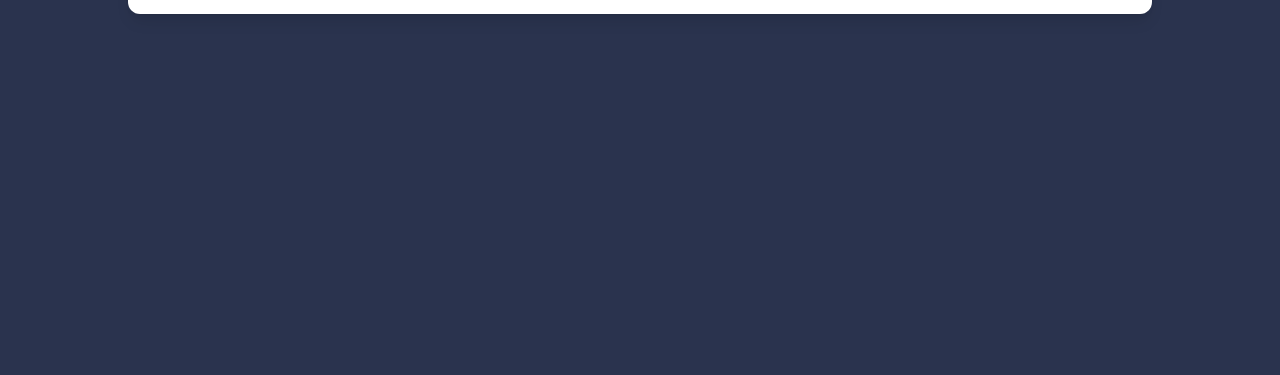
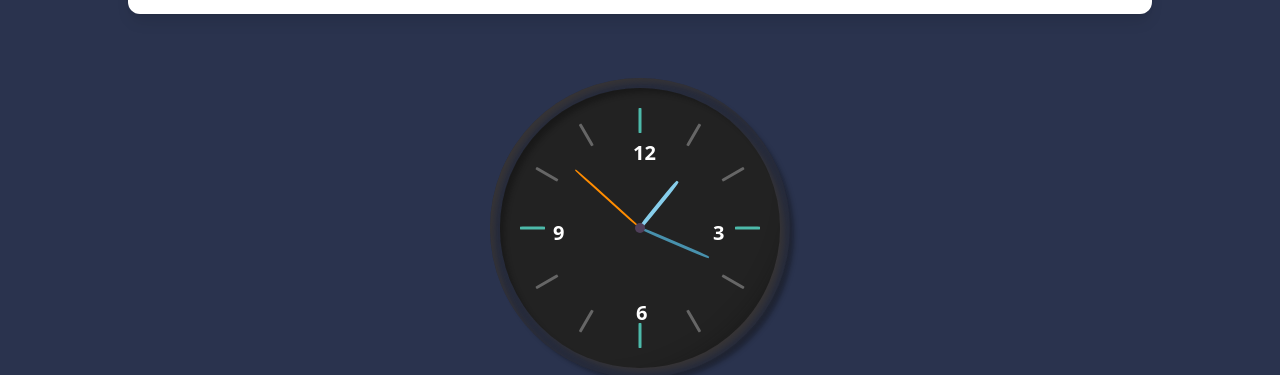
Before and after one commit to kuomay/Portfolio, a Nuxt app: page /project in a window 1280 px wide. Shown: the part 448-823 px from the top of the page. Before the commit the page ends 800 px from the top, so only its background shows below. Built offline with nearby package versions, Linux system fonts and the light colour scheme.

Commit message:
調整版面

```diff
--- /dev/null
+++ b/components/alarm.vue
@@ -0,0 +1,168 @@
+<template>
+    <div class="clock">
+      <div class="hand hour" ref="hourHand"></div>
+      <div class="hand minute" ref="minuteHand"></div>
+      <div class="hand second" ref="secondHand"></div>
+      <div class="center-dot"></div>
+      <div class="inner-shadow"></div>
+
+      <div class="marking quarter" style="transform: translateX(-50%) rotate(0deg);"></div>
+      <div class="marking" style="transform: translateX(-50%) rotate(30deg);"></div>
+      <div class="marking" style="transform: translateX(-50%) rotate(60deg);"></div>
+      <div class="marking quarter" style="transform: translateX(-50%) rotate(90deg);"></div>
+      <div class="marking" style="transform: translateX(-50%) rotate(120deg);"></div>
+      <div class="marking" style="transform: translateX(-50%) rotate(150deg);"></div>
+      <div class="marking quarter" style="transform: translateX(-50%) rotate(180deg);"></div>
+      <div class="marking" style="transform: translateX(-50%) rotate(210deg);"></div>
+      <div class="marking" style="transform: translateX(-50%) rotate(240deg);"></div>
+      <div class="marking quarter" style="transform: translateX(-50%) rotate(270deg);"></div>
+      <div class="marking" style="transform: translateX(-50%) rotate(300deg);"></div>
+      <div class="marking" style="transform: translateX(-50%) rotate(330deg);"></div>
+
+      <div class="number" style="left: 143px; top: 60px;">12</div>
+      <div class="number" style="left: 223px; top: 140px;">3</div>
+      <div class="number" style="left: 146px; top: 220px;">6</div>
+      <div class="number" style="left: 63px; top: 140px;">9</div>
+    </div>
+  </template>
+
+  <script setup>
+  import { ref, onMounted } from 'vue';
+
+  const hourHand = ref(null);
+  const minuteHand = ref(null);
+  const secondHand = ref(null);
+
+  function updateClockHands() {
+    const now = new Date();
+    const seconds = now.getSeconds();
+    const minutes = now.getMinutes();
+    const hours = now.getHours() % 12;
+
+    // 計算角度
+    const secondDegrees = (seconds / 60) * 360;
+    const minuteDegrees = ((minutes + seconds / 60) / 60) * 360;
+    const hourDegrees = ((hours + minutes / 60) / 12) * 360;
+
+    // 指針位置
+    secondHand.value.style.transform = `translateX(-50%) rotate(${secondDegrees}deg)`;
+    minuteHand.value.style.transform = `translateX(-50%) rotate(${minuteDegrees}deg)`;
+    hourHand.value.style.transform = `translateX(-50%) rotate(${hourDegrees}deg)`;
+  }
+
+  onMounted(() => {
+    updateClockHands();
+    setInterval(updateClockHands, 1000);
+  });
+  </script>
+
+  <style scoped>
+  body {
+    background-color: #2e2d2d;
+    display: flex;
+    justify-content: center;
+    align-items: center;
+    height: 100vh;
+    margin: 0;
+  }
+
+  .clock {
+    width: 300px;
+    height: 300px;
+    border-radius: 50%;
+    background-color: rgba(23, 22, 22, 0.3);
+    position: relative;
+    box-shadow: 6px 6px 5px -2px rgba(12, 13, 12, 0.4),
+                inset 5px 5px 8px -1px #383535;
+  }
+
+  .clock::before {
+    content: '';
+    position: absolute;
+    top: 10px;
+    left: 10px;
+    right: 10px;
+    bottom: 10px;
+    border-radius: 50%;
+    background-color: #222;
+    box-shadow: 5px 5px 8px -1px #383535,
+                inset 6px 6px 5px -2px rgba(12, 13, 12, 0.4);
+  }
+
+  .inner-shadow {
+    width: 280px;
+    height: 280px;
+    border-radius: 50%;
+    position: absolute;
+    top: 10px;
+    left: 10px;
+    background-color: transparent;
+    box-shadow: inset -45px -45px 25px -65px rgba(12, 13, 12, 0.4);
+  }
+
+  .hand {
+    position: absolute;
+    bottom: 50%;
+    left: 50%;
+    transform-origin: 50% 100%;
+    z-index: 2;
+  }
+
+  .hour {
+    width: 4px;
+    height: 20%;
+    border-radius: 25%;
+    background-color: #87ceeb;
+  }
+
+  .minute {
+    width: 3px;
+    height: 25%;
+    border-radius: 25%;
+    background-color: #4891ad;
+  }
+
+  .second {
+    width: 2px;
+    height: 29%;
+    border-radius: 25%;
+    background-color: #ff8c00;
+  }
+
+  .marking {
+    position: absolute;
+    width: 3px;
+    height: 25px;
+    background-color: #666;
+    left: 50%;
+    top: 10%;
+    transform-origin: 50% 120px;
+    z-index: 1;
+    border-radius: 10%;
+  }
+
+  .marking.quarter {
+    background-color: #4dbaaa;
+    height: 25px;
+    width: 3px;
+  }
+
+  .center-dot {
+    position: absolute;
+    width: 10px;
+    height: 10px;
+    background-color: #4f3f5a;
+    border-radius: 50%;
+    top: 50%;
+    left: 50%;
+    transform: translate(-50%, -50%);
+    z-index: 3;
+  }
+
+  .number {
+    position: absolute;
+    font-size: 20px;
+    color: #fff;
+    font-weight: bold;
+  }
+  </style>
--- a/pages/project.vue
+++ b/pages/project.vue
@@ -1,5 +1,5 @@
 <template>
-      <div class="flight-trainning  mx-auto p-6 max-w-5xl bg-white rounded-xl shadow-lg flex items-center space-x-4">
+      <div class="flight-trainning mb-16 mx-auto p-6 max-w-5xl bg-white rounded-xl shadow-lg flex items-center space-x-4">
                 <div class="">
                   <img class="h-80  hidden sm:block" src="/assets/013 2024-06-21 185608.png" alt="">
                 </div>
@@ -14,9 +14,10 @@
 
                   <p class="text-slate-500">
                     該平台提供有關無人機飛行員培訓、考試細節和線上模擬考試的資訊。</p>
+                </div>
+      </div>
+      <div class="flex justify-center"><alarm /></div>
 
-                </div>
-              </div>
 </template>
 
 <style>
```
Also changed, not shown: 1 other file (tests, documents, lock files or other folders).
